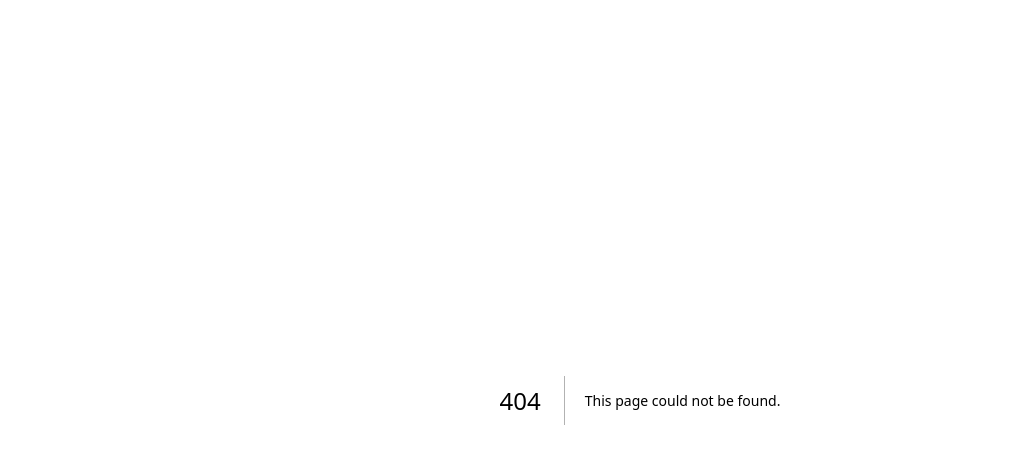
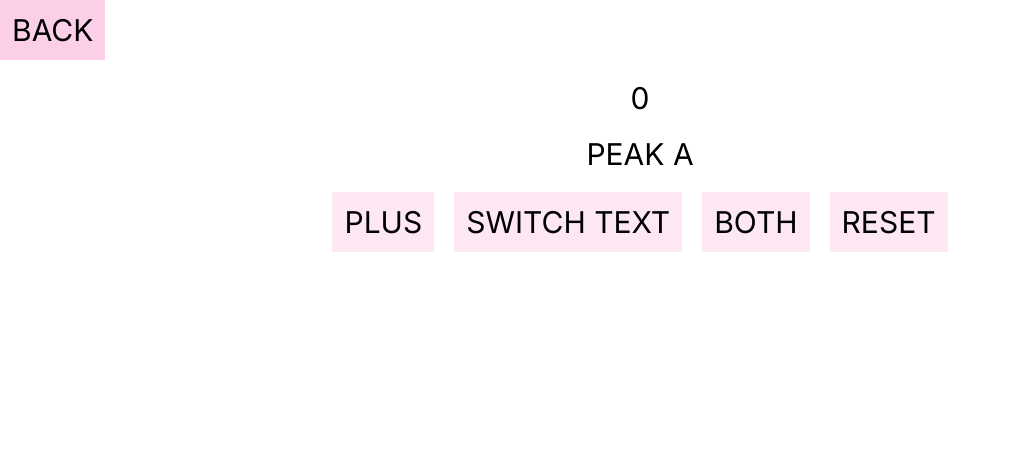
Before and after one commit to goldietiara/react-hooks-documentation, a Next.js app: page /exUseReducer in a window 1280 px wide. Before the commit this address had no page. Shown: the top 464 px of the page, without its empty margins (0-1011 px from the left). Built offline with nearby package versions, Linux system fonts and the light colour scheme.

Commit message:
useEffect useReducer

```diff
--- /dev/null
+++ b/src/app/(reactHooks)/exUseEffect/page.jsx
@@ -0,0 +1,18 @@
+import Link from "next/link";
+import React from "react";
+Link;
+
+const exUseEffect = () => {
+  return (
+    <div className=" w-10/12 h-fit flex flex-col text-3xl gap-5 m-5">
+      <Link href={"/contoh"}>
+        <div className="bg-pink-100 w-fit h-fit p-3 hover:bg-pink-200 overflow-auto">
+          BACK
+        </div>
+      </Link>
+      exUseEffect
+    </div>
+  );
+};
+
+export default exUseEffect;
--- /dev/null
+++ b/src/app/(reactHooks)/exUseReducer/page.jsx
@@ -0,0 +1,76 @@
+"use client";
+import Link from "next/link";
+import React, { useReducer, useState } from "react";
+Link;
+
+const odi = (state, action) => {
+  switch (action.type) {
+    case "PLUS":
+      return { num: state.num + 1, text: state.text };
+      break;
+    case "SWITCHTEXT":
+      return { num: state.num, text: !state.text };
+      break;
+    case "BOTH":
+      return { num: state.num + 1, text: !state.text };
+      break;
+    case "RESET":
+      return { num: (state.num = 0), text: (state.text = true) };
+      break;
+
+    default:
+      break;
+  }
+};
+
+const ExUseReducer = () => {
+  const [state, dispatch] = useReducer(odi, { num: 0, text: true });
+
+  return (
+    <div className="text-3xl text-center flex flex-col gap-5">
+      <Link href={"/contoh"}>
+        <div className="bg-pink-100 w-fit h-fit p-3 hover:bg-pink-200 overflow-auto">
+          BACK
+        </div>
+      </Link>
+      <div>{state.num}</div>
+      <div>{state.text ? "PEAK A" : "BOO!"}</div>
+      <div className="flex gap-5 justify-center">
+        <button
+          onClick={() => {
+            dispatch({ type: "PLUS" });
+          }}
+          className="bg-pink-100 w-fit h-fit p-3 hover:bg-pink-200"
+        >
+          PLUS
+        </button>
+        <button
+          onClick={() => {
+            dispatch({ type: "SWITCHTEXT" });
+          }}
+          className="bg-pink-100 w-fit h-fit p-3 hover:bg-pink-200"
+        >
+          SWITCH TEXT
+        </button>
+        <button
+          onClick={() => {
+            dispatch({ type: "BOTH" });
+          }}
+          className="bg-pink-100 w-fit h-fit p-3 hover:bg-pink-200"
+        >
+          BOTH
+        </button>
+        <button
+          onClick={() => {
+            dispatch({ type: "RESET" });
+          }}
+          className="bg-pink-100 w-fit h-fit p-3 hover:bg-pink-200"
+        >
+          RESET
+        </button>
+      </div>
+    </div>
+  );
+};
+
+export default ExUseReducer;
--- /dev/null
+++ b/src/app/(reactHooks)/exUseState/page.jsx
@@ -0,0 +1,65 @@
+"use client";
+import React, { useState } from "react";
+import Link from "next/link";
+
+const ExUseState = () => {
+  const [num, setNum] = useState(0);
+  const [input, setInput] = useState("hello everynyan!");
+
+  const countNum = () => {
+    setNum(num + 1);
+  };
+  const resetNum = () => {
+    setNum(0);
+  };
+
+  const changeInput = (e) => {
+    setInput(e.target.value);
+  };
+  const resetInput = () => {
+    setInput("hello everynyan!");
+  };
+
+  return (
+    <div className=" w-10/12 h-fit flex flex-col text-3xl gap-5 m-5">
+      <Link href={"/contoh"}>
+        <div className="bg-pink-100 w-fit h-fit p-3 hover:bg-pink-200 overflow-auto">
+          BACK
+        </div>
+      </Link>
+      <h3 className="text-center">Example of UseState</h3>
+      <div className="grid grid-cols-3 w-full h-fit bg-pink-50">
+        <p className="p-3 text-center px-5">{num}</p>
+        <button
+          onClick={countNum}
+          className="bg-pink-100 w-full h-full p-3 hover:bg-pink-200 overflow-auto"
+        >
+          add one
+        </button>
+        <button
+          onClick={resetNum}
+          className="bg-pink-100 w-full h-full p-3 hover:bg-pink-200 overflow-auto"
+        >
+          reset
+        </button>
+      </div>
+      <div className="grid grid-cols-2 w-full h-fit bg-pink-50">
+        <p className="p-3 text-center px-5">{input}</p>
+        <input
+          type="text"
+          placeholder="type here!"
+          onChange={changeInput}
+          className="bg-pink-50 w-full h-full p-3 hover:bg-pink-200 overflow-auto border-l-2 border-pink-100"
+        ></input>
+        <button
+          onClick={resetInput}
+          className=" row-span-2 col-start-1 col-end-3 bg-pink-100 w-full h-full p-3 hover:bg-pink-200 overflow-auto"
+        >
+          reset
+        </button>
+      </div>
+    </div>
+  );
+};
+
+export default ExUseState;
--- a/src/app/globals.css
+++ b/src/app/globals.css
@@ -2,7 +2,96 @@
 @tailwind components;
 @tailwind utilities;
 
-:root {
+* html,
+body,
+div,
+span,
+applet,
+object,
+iframe,
+h1,
+h2,
+h3,
+h4,
+h5,
+h6,
+p,
+blockquote,
+pre,
+a,
+abbr,
+acronym,
+address,
+big,
+cite,
+code,
+del,
+dfn,
+em,
+img,
+ins,
+kbd,
+q,
+s,
+samp,
+small,
+strike,
+strong,
+sub,
+sup,
+tt,
+var,
+b,
+u,
+i,
+center,
+dl,
+dt,
+dd,
+ol,
+ul,
+li,
+fieldset,
+form,
+label,
+legend,
+table,
+caption,
+tbody,
+tfoot,
+thead,
+tr,
+th,
+td,
+article,
+aside,
+canvas,
+details,
+embed,
+figure,
+figcaption,
+footer,
+header,
+hgroup,
+menu,
+nav,
+output,
+ruby,
+section,
+summary,
+time,
+mark,
+audio,
+video {
+  margin: 0;
+  padding: 0;
+  /* border: 0; */
+  font-size: 100%;
+  font: inherit;
+  vertical-align: baseline;
+}
+
+/* :root {
   --foreground-rgb: 0, 0, 0;
   --background-start-rgb: 214, 219, 220;
   --background-end-rgb: 255, 255, 255;
@@ -24,4 +113,4 @@ body {
       rgb(var(--background-end-rgb))
     )
     rgb(var(--background-start-rgb));
-}
+} */
```
